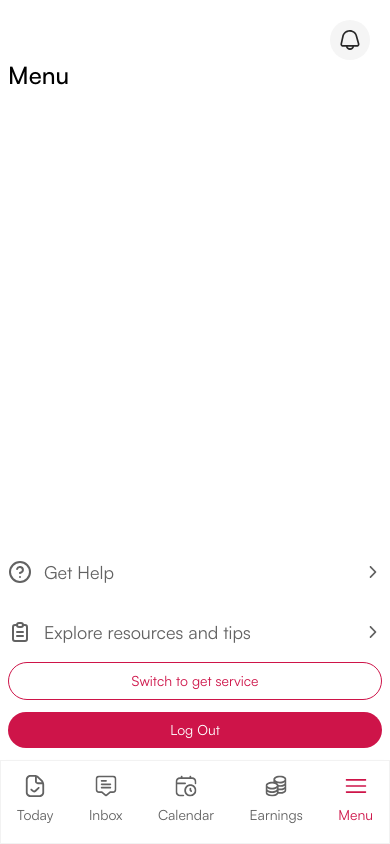
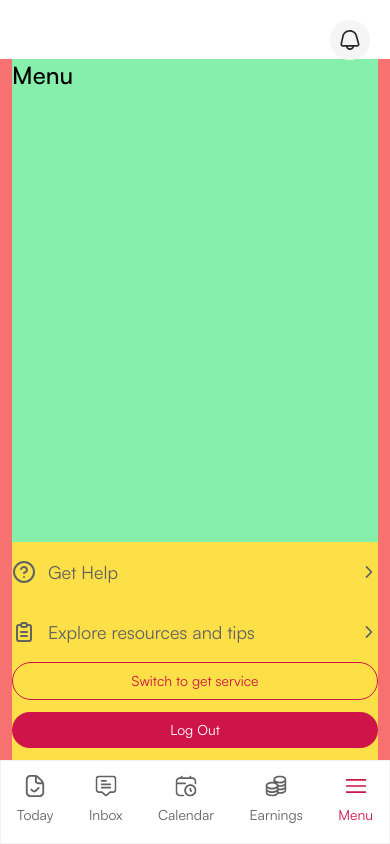
Before and after one commit to Handys-Inc/mvp-provider-portal, a React (Create React App) app: page /menu in a window 390 px wide. Built offline with nearby package versions, Linux system fonts and the light colour scheme.

Commit message:
layout investigation

```diff
--- a/src/app/Menu/Menu.js
+++ b/src/app/Menu/Menu.js
@@ -11,11 +11,11 @@ import { FiHelpCircle } from "react-icons/fi";
 function Menu() {
   return (
     <Layout>
-      <div className="flex flex-col justify-between h-full w-full items-end md:hidden">
+      <div className="flex flex-col justify-between h-full bg-green-300 w-full items-end md:hidden">
         <div className="w-full">
           <p className="text-left font-bold text-2xl">Menu</p>
         </div>
-        <div className="w-full">
+        <div className="w-full bg-yellow-300">
           {/* help */}
           <NavLink to="/m/help">
             <div className="flex justify-between py-4 text-lg items-center text-gray">
--- a/src/components/Layout/Layout.js
+++ b/src/components/Layout/Layout.js
@@ -16,7 +16,7 @@ function Layout({
       {showHeader ? <Header /> : null}
 
       {/* Children: 83vh */}
-      <div className="px-2 md:px-5 min-w-full overflow-y-auto h-[83vh] md:h-[88vh]">
+      <div className="px-3 md:px-5 bg-red-400 min-w-full overflow-y-auto h-[83vh] md:h-[88vh]">
         {children}
       </div>
 
```
